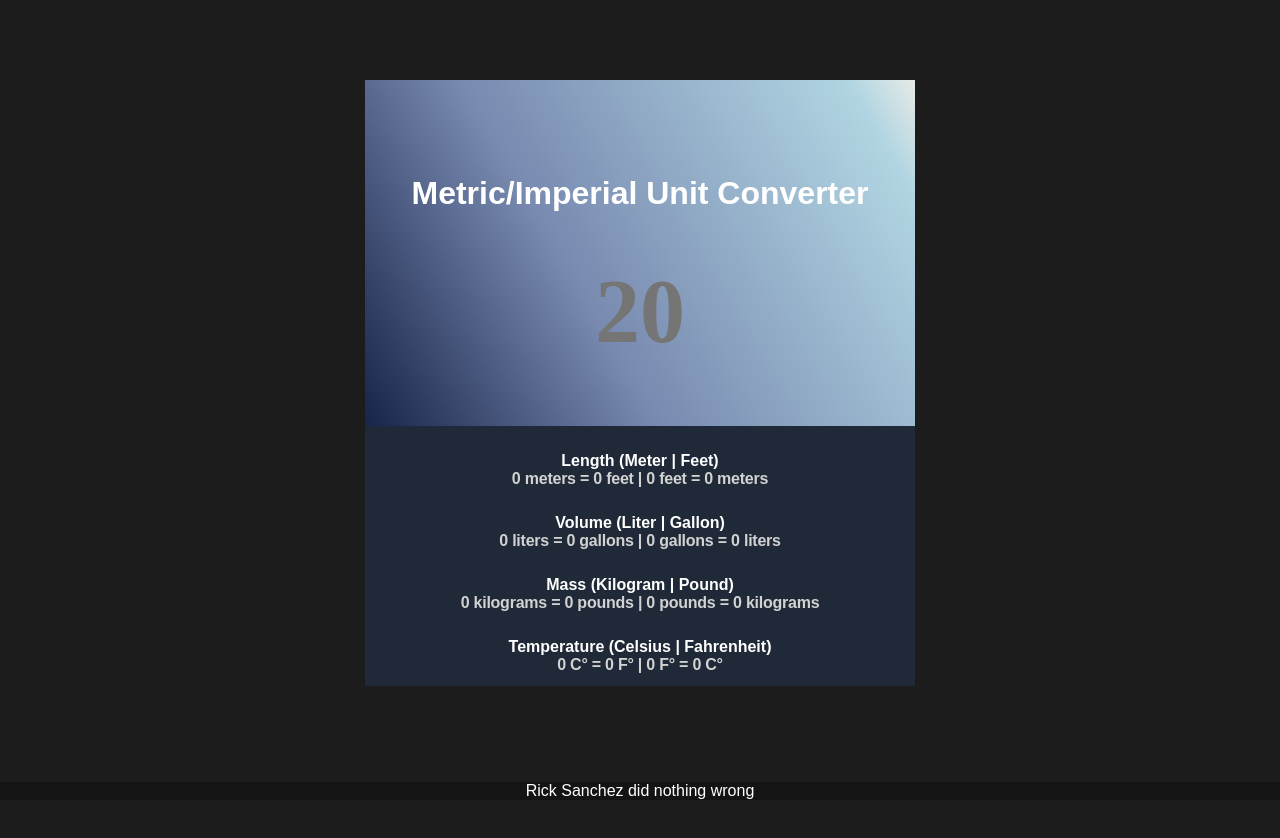
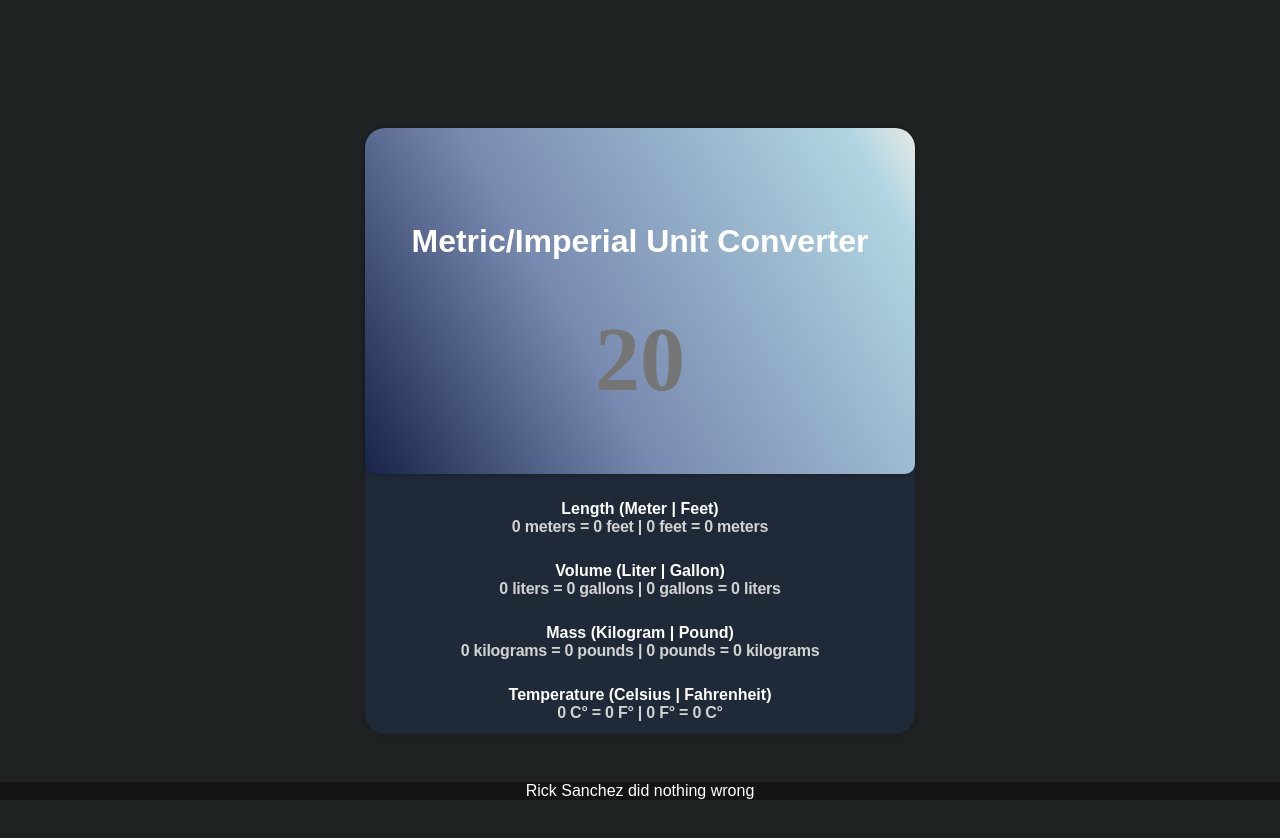
Before and after one commit to FrenzyExists/unit-converter, a plain HTML site: page index.html in a window 1280 px wide. Before the commit the page ends 800 px from the top, so only its background shows below. Drawn offline with Linux system fonts and the light colour scheme; a web font is replaced by a local one.

Commit message:
Small touch to make it a bit nicer

```diff
--- a/index.html
+++ b/index.html
@@ -8,6 +8,7 @@
     <link rel="preconnect" href="https://fonts.googleapis.com">
     <link rel="preconnect" href="https://fonts.gstatic.com" crossorigin>
     <link href="https://fonts.googleapis.com/css2?family=Dosis:wght@400;600;700;800&family=Fuzzy+Bubbles:wght@400;700&family=Indie+Flower&family=Patrick+Hand&family=Patrick+Hand+SC&display=swap" rel="stylesheet">
+    <link rel="icon" href="./ruler.png" type="image/icon type">
     <title>Unit Converter</title>
 </head>
 <body>
--- a/script.js
+++ b/script.js
@@ -21,6 +21,10 @@ const main = () => {
     for (i = 0; i < in_out.length; i++ ) {
         in_out[i].innerHTML = n
     }
+    document.getElementById('f').innerHTML = (n*dict["c-f"][1]+dict["c-f"][0]).toFixed(3)
+    document.getElementById('c').innerHTML = ((n-dict["c-f"][0])/dict["c-f"][1]).toFixed(3)
+    n = Math.abs(n)
+
     document.getElementById('ft').innerHTML = (n*dict["ft-m"]).toFixed(3)
     document.getElementById('m').innerHTML = (n*1/dict["ft-m"]).toFixed(3)
 
@@ -30,8 +34,7 @@ const main = () => {
     document.getElementById('lb').innerHTML = (n*dict["kg-lb"]).toFixed(3)
     document.getElementById('kg').innerHTML = (n*1/dict["kg-lb"]).toFixed(3)
 
-    document.getElementById('f').innerHTML = (n*dict["c-f"][1]+dict["c-f"][0]).toFixed(3)
-    document.getElementById('c').innerHTML = ((n-dict["c-f"][0])/dict["c-f"][1]).toFixed(3)
+
 }
 
 const check = () => {
--- a/style.css
+++ b/style.css
@@ -4,12 +4,14 @@
 }
 
 body {
-    background: #1C1C1C;
-    margin: 10vh auto;
+    background: #1f2222;
+    margin: 10% auto;
     font-family: 'Fuzzy Bubbles', sans-serif;
     font-style: bold;
     font-weight: 400;
     color: #FFFFFF;
+    padding-left: 5%;
+    padding-right: 5%;
 }
 
 h3 {
@@ -68,12 +70,12 @@ input[type=number] {
     background-color: #1F2937;
     margin: 0 auto;
     text-align: center;
-
     max-width: 550px;
     max-height: 650px;
     justify-content: center;
     align-items: center;
-
+    border-radius: 20px;
+    box-shadow: 0 1px 5px -1px rgba(1,0,0,.3);
 }
 
 
@@ -88,7 +90,8 @@ input[type=number] {
       );
       padding-top: 5.25em;
       padding-bottom: 1.5em;
-
+      border-radius: 20px 20px 10px 10px;
+      box-shadow: 0 1px 5px -1px rgba(1,0,0,.3);
 }
 
 footer {
```
Also changed, not shown: ruler.png (added).
